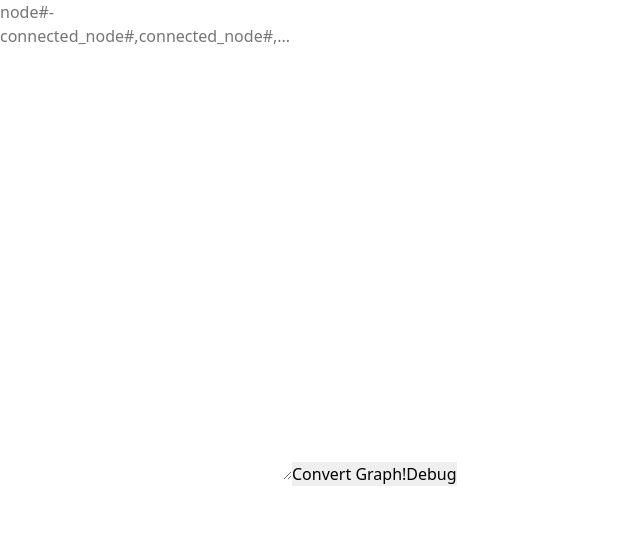
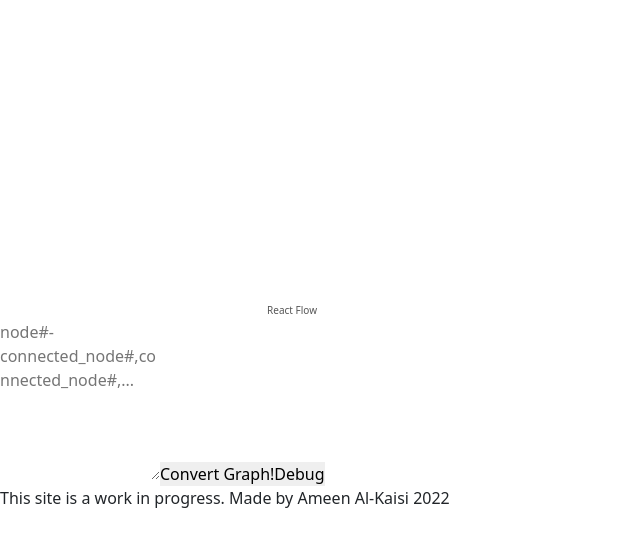
Before and after one commit to ameenalkaisi/XFA, a React app in the folder app/: page / in a window 1280 px wide. Shown: the top 546 px of the page, without its empty margins (0-640 px from the left). Built offline with nearby package versions, Linux system fonts and the light colour scheme.

Commit message:
added small amount of styling and minimal footer

```diff
--- a/app/src/client/App.tsx
+++ b/app/src/client/App.tsx
@@ -3,7 +3,10 @@ import GraphCreator from './components/GraphCreator';
 
 const App: React.FC<{}> = (): React.ReactElement => {
 	return (
-		<GraphCreator />
+		<>
+			<GraphCreator />
+			<footer><p>This site is a work in progress. Made by Ameen Al-Kaisi 2022</p></footer>
+		</>
 	);
 }
 
--- a/app/src/client/app.scss
+++ b/app/src/client/app.scss
@@ -10,3 +10,15 @@
 	list-style: none;
 	text-decoration: none;
 }
+
+.graph-creator {
+	.react-flow {
+		width: 20em;
+		height: 20em;
+	}
+
+	textarea {
+		height: 10em;
+		width: 10em;
+	}
+}
--- a/app/src/client/components/GraphCreator.tsx
+++ b/app/src/client/components/GraphCreator.tsx
@@ -41,11 +41,10 @@ const GraphCreator: React.FC<{}> = (): React.ReactElement => {
 
 	return (
 		<div className="graph-creator">
+			{/* For now width/height are set in (s)css, but place here something eventually*/}
 			<GraphDisplay graph={graph} />
 			<textarea
 				id="graph-text"
-				rows={20}
-				cols={30}
 				placeholder="node#-connected_node#,connected_node#,..."
 				ref={textAreaText} />
 			<button>Convert Graph!</button>
```
